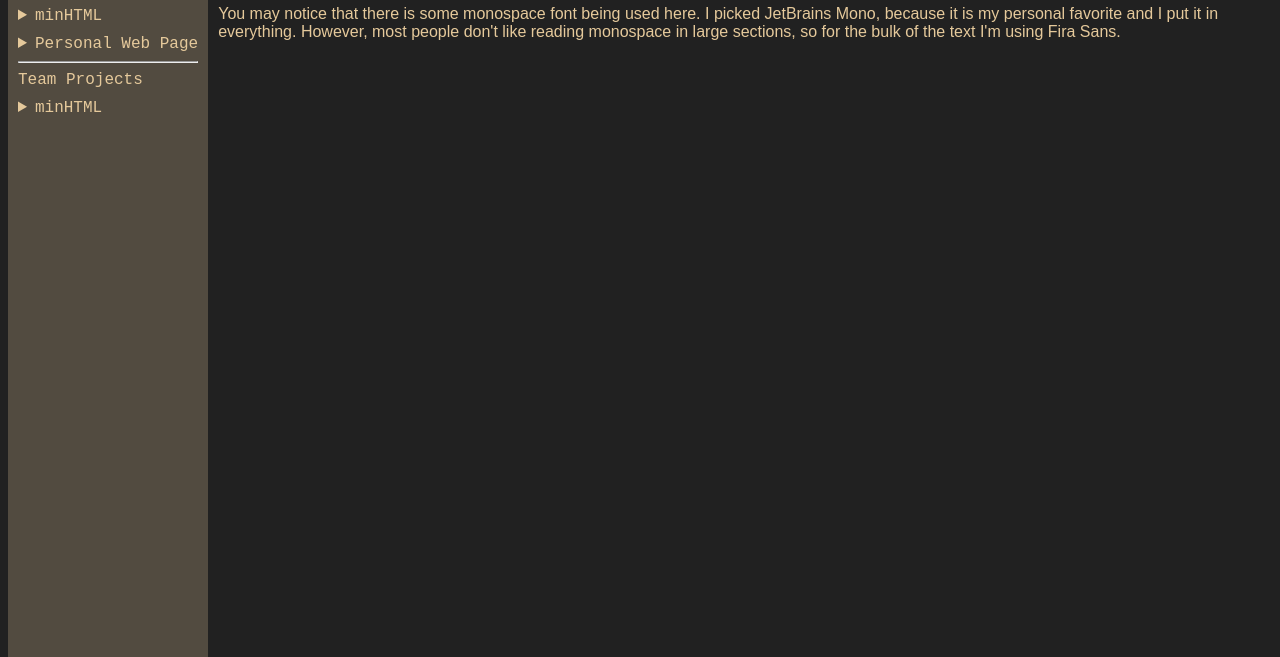
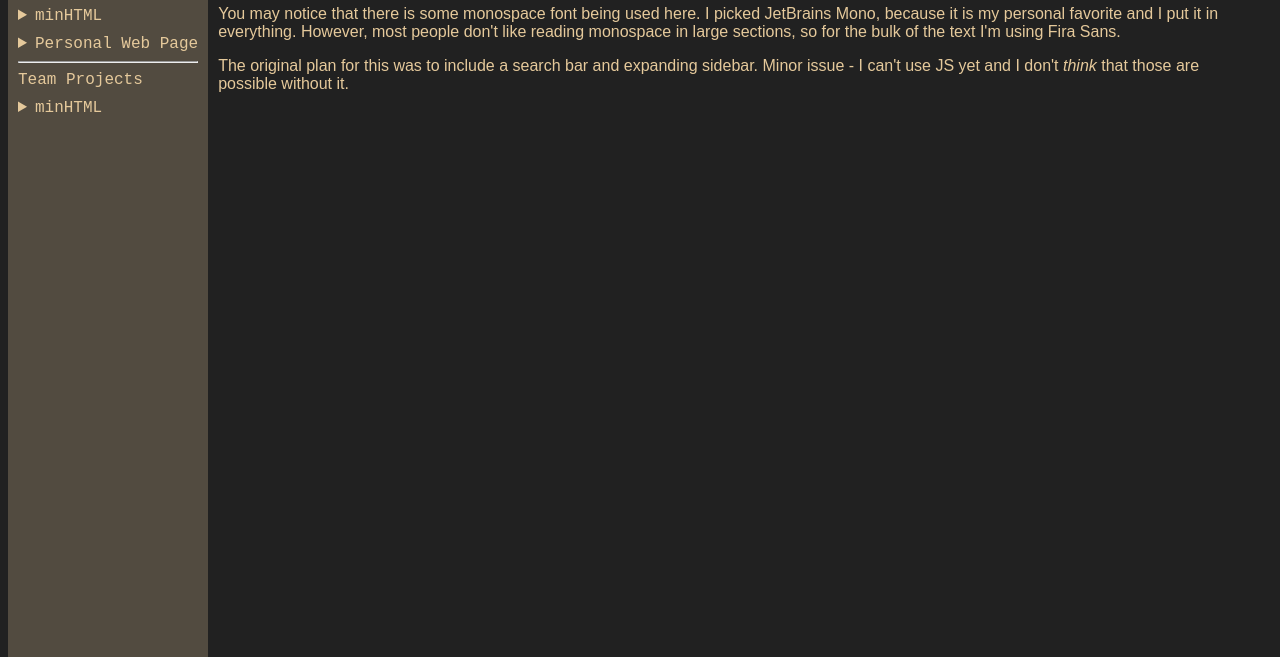
Before and after one commit to ah-OOG-ah/PWEB, a website: page src/index.html in a window 1280 px wide. Shown: the part 143-800 px from the top of the page. Drawn offline with Linux system fonts and the light colour scheme.

Commit message:
Update index.html

```diff
--- a/src/index.html
+++ b/src/index.html
@@ -49,6 +49,9 @@
       personal favorite and I put it in everything. However, most people don't like reading monospace in large sections,
       so for the bulk of the text I'm using Fira Sans.
     </p>
+
+    <p>The original plan for this was to include a search bar and expanding sidebar. Minor issue - I can't use JS yet
+    and I don't <i>think</i> that those are possible without it.</p>
   </main>
 </div>
 
```
